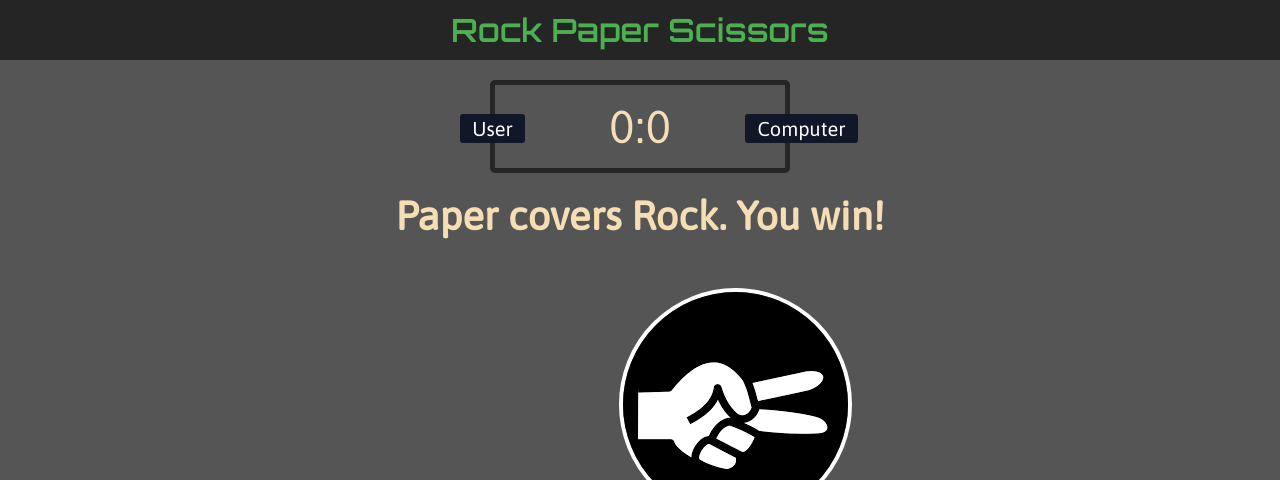
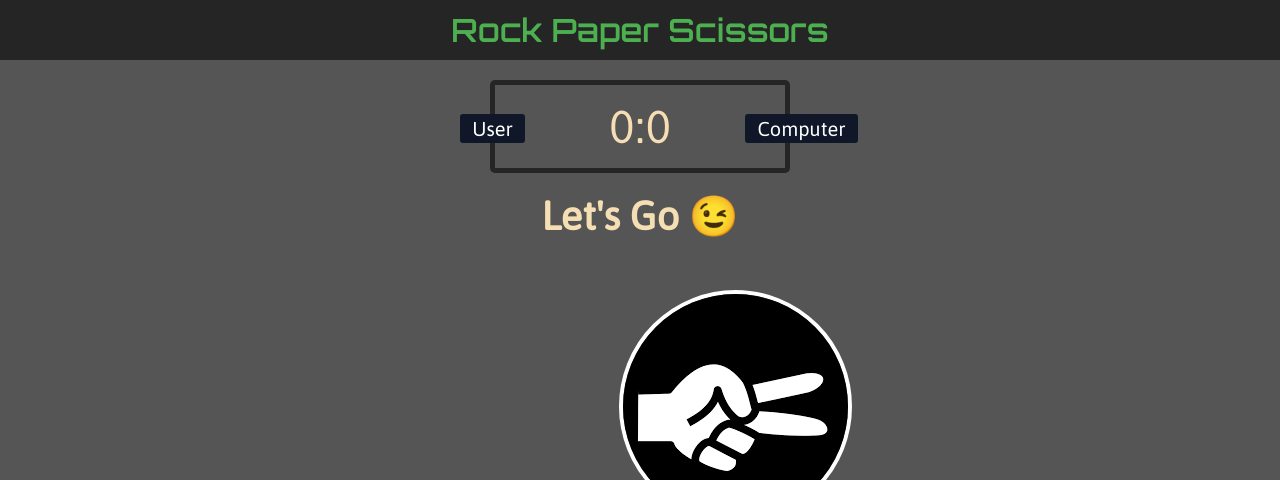
Before and after one commit to Vidit-Goel2k/Vidit-Goel2K.github.io, a plain HTML site: page index.html in a window 1280 px wide. Shown: the top 480 px of the page. Drawn offline with Linux system fonts and the light colour scheme.

Commit message:
Result message

```diff
--- a/index.html
+++ b/index.html
@@ -19,7 +19,7 @@
 		</div>
 
 		<div class="result">
-			<p>Paper covers Rock. You win!</p>
+			<p>Let's Go 😉</p>
 		</div>
 
 		<div class="choices">
```
